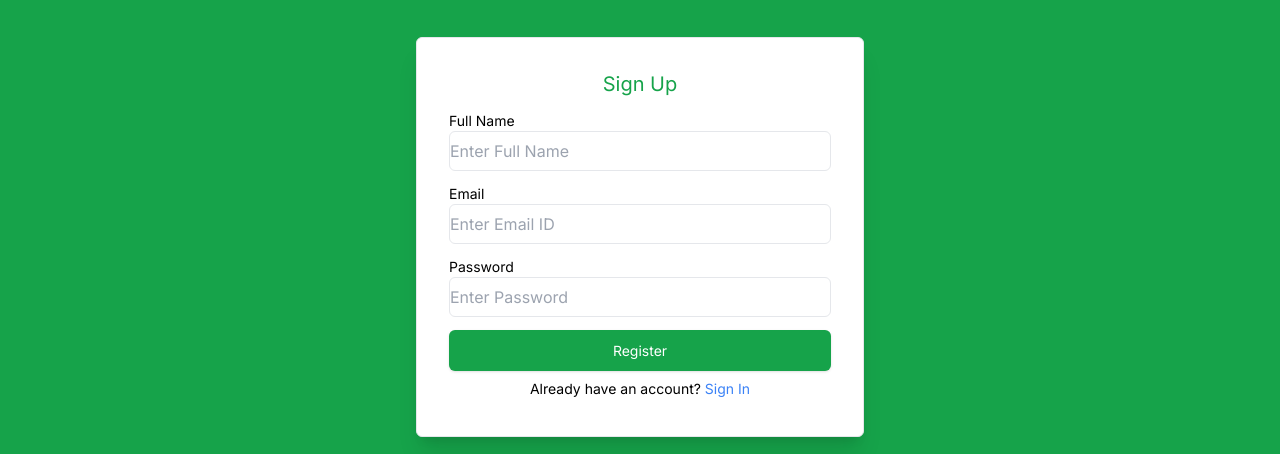
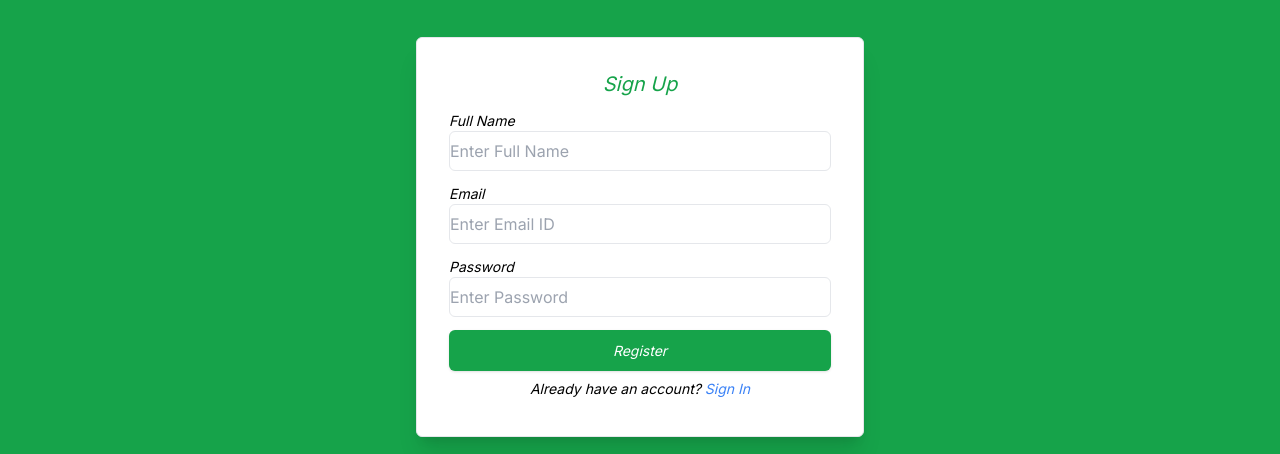
Before and after one commit to junaidahmed-One/pet-care, a Next.js app: page /signup in a window 1280 px wide. Shown: the part 155-609 px from the top of the page. Built offline with nearby package versions, Linux system fonts and the light colour scheme.

Commit message:
inprogress page beautification and some font fixes

```diff
--- a/app/(auth)/signin/page.tsx
+++ b/app/(auth)/signin/page.tsx
@@ -33,8 +33,8 @@ export default function SignIn() {
     <div className="rounded-md">
       <div className="flex h-screen justify-center">
         <div className="mx-auto mb-60 mt-40 grid w-full max-w-md gap-2 rounded-md border bg-white p-8 shadow-xl sm:mb-60 sm:mt-40 sm:gap-2">
-          <h3 className="text-center text-xl text-green-600">Sign In</h3>
-          <div className="flex flex-col">
+          <h3 className="text-center text-xl italic text-green-600">Sign In</h3>
+          <div className="flex flex-col italic">
             <label htmlFor="emailfield" className="text-sm">
               Email
             </label>
@@ -50,7 +50,7 @@ export default function SignIn() {
               }}
             />
           </div>
-          <div className="flex flex-col">
+          <div className="flex flex-col italic">
             <label htmlFor="passField" className="text-sm">
               Password
             </label>
@@ -67,7 +67,7 @@ export default function SignIn() {
             />
           </div>
           <button
-            className="text-md items-center justify-center rounded-md bg-green-600 px-4 py-2 text-sm text-white shadow transition-colors focus:outline-none focus:ring-2 focus:ring-offset-2"
+            className="text-md items-center justify-center rounded-md bg-green-600 px-4 py-2 text-sm italic text-white shadow transition-colors focus:outline-none focus:ring-2 focus:ring-offset-2"
             onClick={async () => {
               const res: any = await signin({ email, password });
 
@@ -84,7 +84,7 @@ export default function SignIn() {
           >
             Login
           </button>
-          <div className="text-center text-sm">
+          <div className="text-center text-sm italic">
             <div className="text-gray-400">
               <button>Forgot Password</button>
             </div>
--- a/app/(auth)/signup/page.tsx
+++ b/app/(auth)/signup/page.tsx
@@ -35,8 +35,8 @@ export default function SignUp() {
     <div className="rounded-md">
       <div className="flex h-screen justify-center">
         <div className="mx-auto mb-60 mt-40 grid w-full max-w-md gap-2 rounded-md border bg-white p-8 shadow-xl sm:mb-60 sm:mt-40 sm:gap-2">
-          <h3 className="text-center text-xl text-green-600">Sign Up</h3>
-          <div className="flex flex-col">
+          <h3 className="text-center text-xl italic text-green-600">Sign Up</h3>
+          <div className="flex flex-col italic">
             <label htmlFor="fullName" className="text-sm">
               Full Name
             </label>
@@ -52,7 +52,7 @@ export default function SignUp() {
               }}
             />
           </div>
-          <div className="flex flex-col">
+          <div className="flex flex-col italic">
             <label htmlFor="emailfield" className="text-sm">
               Email
             </label>
@@ -68,7 +68,7 @@ export default function SignUp() {
               }}
             />
           </div>
-          <div className="flex flex-col">
+          <div className="flex flex-col italic">
             <label htmlFor="passField" className="text-sm">
               Password
             </label>
@@ -85,7 +85,7 @@ export default function SignUp() {
             />
           </div>
           <button
-            className="text-md items-center justify-center rounded-md bg-green-600 px-4 py-2 text-sm text-white shadow transition-colors focus:outline-none focus:ring-2 focus:ring-offset-2"
+            className="text-md items-center justify-center rounded-md bg-green-600 px-4 py-2 text-sm italic text-white shadow transition-colors focus:outline-none focus:ring-2 focus:ring-offset-2"
             onClick={async () => {
               const res: any = await addData({ fullname, email, password });
 
@@ -102,7 +102,7 @@ export default function SignUp() {
           >
             Register
           </button>
-          <div className="text-center text-sm">
+          <div className="text-center text-sm italic">
             Already have an account?{" "}
             <Link href={"/signin"} className="text-blue-500">
               Sign In
--- a/app/inprogress/page.tsx
+++ b/app/inprogress/page.tsx
@@ -3,8 +3,10 @@ import inporgresdog from "../../public/inprogress.gif";
 export default function InProgress() {
   return (
     <div className="flex flex-col justify-center">
-      <div className="">
-        <h1 className="text-center text-4xl">Work in Progress</h1>
+      <div className="mt-10">
+        <h1 className="bg-gradient-to-r from-green-400 to-green-600 bg-clip-text text-center text-4xl font-bold italic text-transparent">
+          Work in Progress
+        </h1>
       </div>
 
       <div className="flex justify-center">
@@ -15,6 +17,9 @@ export default function InProgress() {
           height={"480"}
         />
       </div>
+      <h1 className="mt-8 bg-gradient-to-r from-green-400 to-green-600 bg-clip-text text-center text-4xl font-bold italic text-transparent">
+        Stay Tuned!
+      </h1>
     </div>
   );
 }
```
